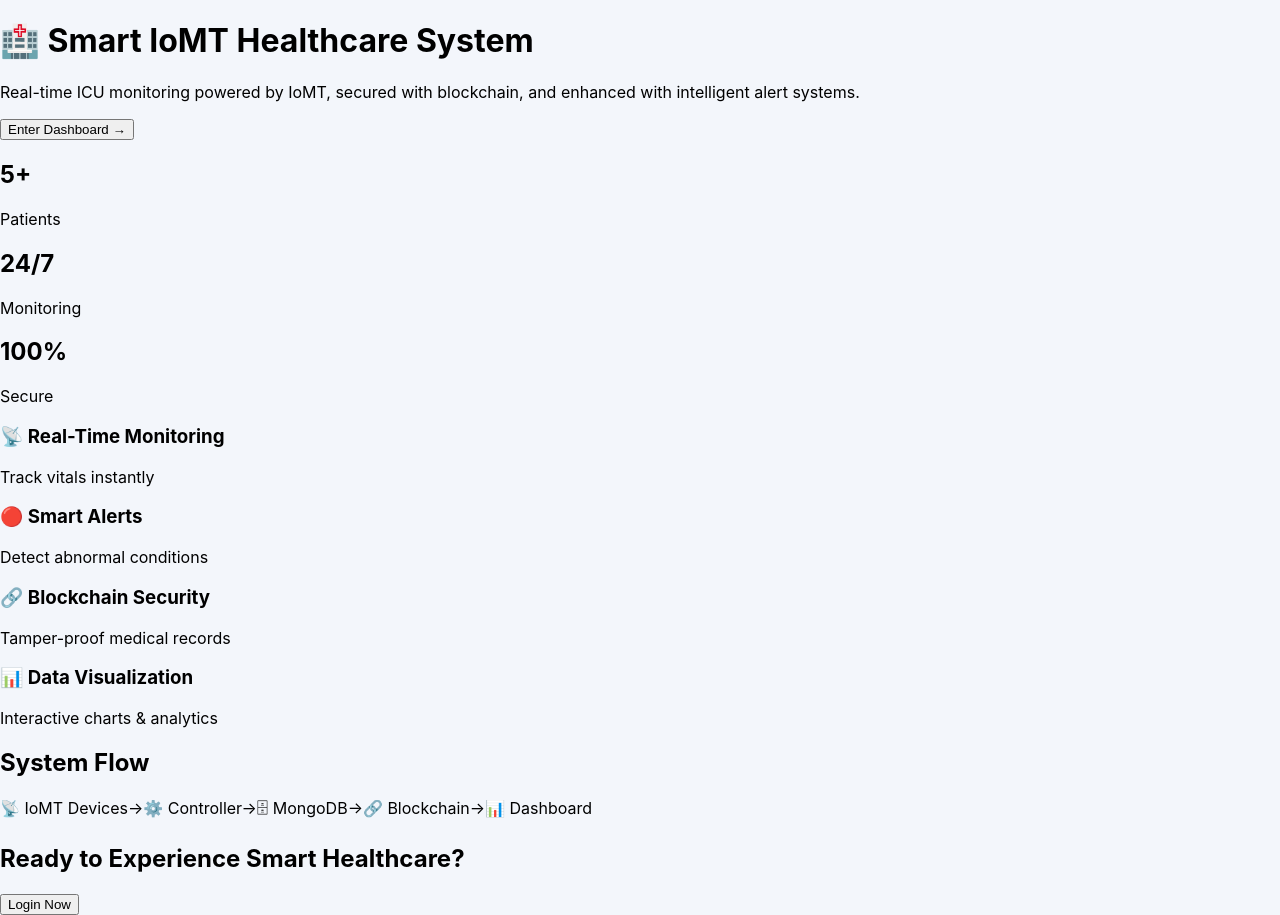
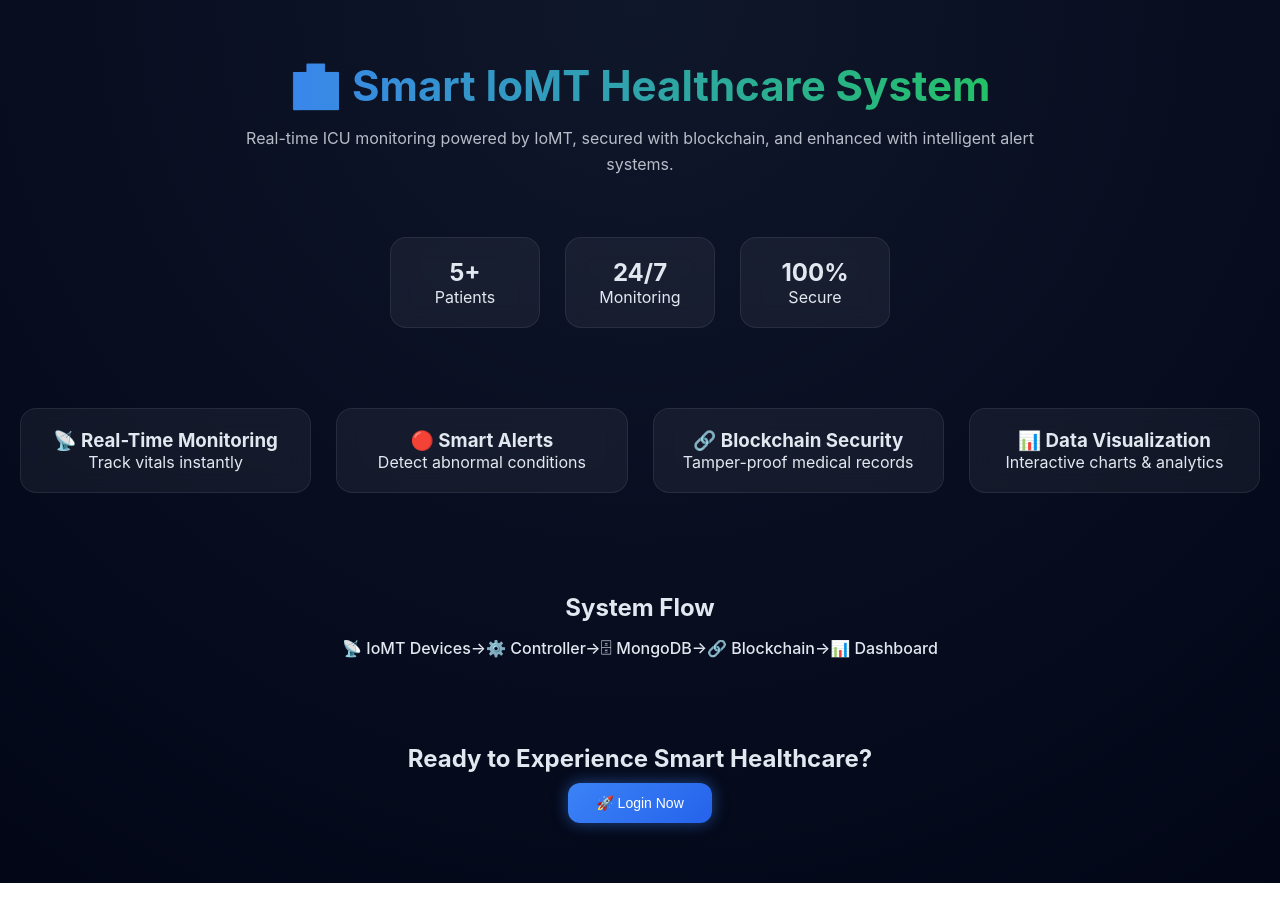
Before and after one commit to shash0912/iot-healthcare, a React (Create React App) app in the folder frontend/: page / in a window 1280 px wide. After the commit the page ends 883 px from the top, so only its background shows below. Built offline with nearby package versions, Linux system fonts and the light colour scheme.

Commit message:
UI updates + fixes

```diff
--- a/frontend/package.json
+++ b/frontend/package.json
@@ -8,10 +8,11 @@
     "@testing-library/react": "^16.3.2",
     "@testing-library/user-event": "^13.5.0",
     "framer-motion": "^12.38.0",
-    "react": "^19.2.5",
-    "react-dom": "^19.2.5",
+    "react": "^18.3.1",
+    "react-dom": "^18.3.1",
     "react-router-dom": "^7.14.2",
     "react-scripts": "5.0.1",
+    "recharts": "^2.12.7",
     "web-vitals": "^2.1.4"
   },
   "scripts": {
--- a/frontend/src/App.css
+++ b/frontend/src/App.css
@@ -1,71 +1,195 @@
-/* GLOBAL */
+/* ================= GLOBAL ================= */
 body {
   margin: 0;
-  font-family: "Segoe UI", sans-serif;
-  background: linear-gradient(135deg, #020617, #0f172a);
-  color: white;
+  font-family: "Inter", "Segoe UI", sans-serif;
+  background: radial-gradient(circle at top, #0f172a, #020617);
+  color: #e2e8f0;
 }
 
-/* MAIN */
-.home {
-  min-height: 100vh;
-  padding: 40px;
+/* ================= APP LAYOUT ================= */
+.app {
+  display: flex;
 }
 
-/* HERO */
-.hero {
-  text-align: center;
-  margin-top: 100px;
+.main {
+  flex: 1;
+  padding: 30px;
 }
 
-.hero h1 {
-  background: linear-gradient(to right, #3b82f6, #22c55e);
-
-  -webkit-background-clip: text;
-  background-clip: text;
-
-  -webkit-text-fill-color: transparent;
+/* ================= HEADER ================= */
+.header {
+  display: flex;
+  justify-content: space-between;
+  align-items: center;
+  margin-bottom: 25px;
 }
 
-.hero p {
-  max-width: 650px;
-  margin: 20px auto;
-  opacity: 0.8;
-  line-height: 1.6;
+.header h2 {
+  font-size: 24px;
+  font-weight: 600;
 }
 
-.hero button {
-  margin-top: 25px;
-  padding: 12px 28px;
-  background: #2563eb;
-  border: none;
+.header p {
+  opacity: 0.7;
+}
+
+/* ================= SEARCH ================= */
+.search {
+  width: 100%;
+  padding: 12px;
   border-radius: 10px;
+  border: 1px solid #1e293b;
+  background: #020617;
   color: white;
-  cursor: pointer;
-  font-size: 15px;
+  margin-bottom: 25px;
+  outline: none;
+}
+
+.search:focus {
+  border-color: #3b82f6;
+}
+
+/* ================= CARDS ================= */
+.card {
+  background: rgba(15, 23, 42, 0.75);
+  border: 1px solid #1e293b;
+  border-radius: 16px;
+  padding: 20px;
+  margin-bottom: 25px;
+  backdrop-filter: blur(14px);
+  box-shadow: 0 10px 30px rgba(0,0,0,0.4);
   transition: 0.3s;
 }
 
-.hero button:hover {
-  background: #1d4ed8;
-  transform: scale(1.05);
+.card:hover {
+  transform: translateY(-4px);
 }
 
-/* GLASS EFFECT */
-.glass {
-  background: rgba(255, 255, 255, 0.07);
-  border-radius: 14px;
-  padding: 20px;
-  backdrop-filter: blur(12px);
-  box-shadow: 0 4px 30px rgba(0,0,0,0.3);
+/* ================= KPI GRID ================= */
+.card-grid {
+  display: grid;
+  grid-template-columns: repeat(auto-fit, minmax(180px, 1fr));
+  gap: 20px;
+  margin-bottom: 25px;
 }
 
-/* STATS */
+.card-grid .card {
+  text-align: center;
+}
+
+/* KPI COLORS */
+.blue { border-left: 4px solid #3b82f6; }
+.green { border-left: 4px solid #22c55e; }
+.red { border-left: 4px solid #ef4444; }
+
+/* ================= PATIENT GRID ================= */
+.grid {
+  display: grid;
+  grid-template-columns: repeat(auto-fill, minmax(220px, 1fr));
+  gap: 15px;
+}
+
+/* ================= PATIENT CARD ================= */
+.patient-card {
+  background: #020617;
+  border: 1px solid #1e293b;
+  border-radius: 12px;
+  padding: 15px;
+  transition: 0.3s;
+}
+
+.patient-card:hover {
+  transform: scale(1.03);
+}
+
+.patient-card h4 {
+  margin-bottom: 10px;
+}
+
+/* STATUS BADGE */
+.patient-card span {
+  display: inline-block;
+  margin-top: 10px;
+  padding: 5px 10px;
+  border-radius: 8px;
+  font-size: 12px;
+  font-weight: 500;
+}
+
+.NORMAL {
+  background: rgba(34,197,94,0.2);
+  color: #22c55e;
+}
+
+.CRITICAL {
+  background: rgba(239,68,68,0.2);
+  color: #ef4444;
+}
+
+/* 🔴 CRITICAL GLOW */
+.critical {
+  border: 1px solid #ef4444;
+  animation: pulseRed 1.2s infinite;
+}
+
+@keyframes pulseRed {
+  0% { box-shadow: 0 0 10px rgba(239,68,68,0.4); }
+  50% { box-shadow: 0 0 25px rgba(239,68,68,0.8); }
+  100% { box-shadow: 0 0 10px rgba(239,68,68,0.4); }
+}
+
+/* ================= CHART ================= */
+.recharts-wrapper {
+  font-size: 12px;
+}
+
+/* DOT ANIMATION */
+.recharts-dot {
+  animation: pulse 1.5s infinite;
+}
+
+@keyframes pulse {
+  0% { transform: scale(1); opacity: 0.6; }
+  50% { transform: scale(1.3); opacity: 1; }
+  100% { transform: scale(1); opacity: 0.6; }
+}
+
+/* ================= HOME PAGE ================= */
+.home {
+  min-height: 100vh;
+  padding: 60px 20px;
+
+  display: flex;                /* 🔥 important */
+  flex-direction: column;
+  justify-content: space-between; /* 🔥 pushes CTA to bottom */
+}
+/* ================= CTA ================= */
+.cta {
+  text-align: center;
+
+  display: flex;
+  flex-direction: column;
+  align-items: center;   /* 🔥 center horizontally */
+  justify-content: center;
+
+  margin-top: 80px;
+}
+
+.cta h2 {
+  margin-bottom: 10px;
+}
+
+/* make button look premium */
+.cta .btn.primary {
+  background: linear-gradient(135deg, #3b82f6, #2563eb);
+  box-shadow: 0 0 15px rgba(59,130,246,0.5);
+}
+/* ================= STATS ================= */
 .stats {
   display: flex;
   justify-content: center;
-  gap: 30px;
-  margin-top: 80px;
+  gap: 25px;
+  margin-top: 60px;
   flex-wrap: wrap;
 }
 
@@ -74,107 +198,96 @@ body {
   text-align: center;
 }
 
-.stat h2 {
-  font-size: 32px;
-  color: #3b82f6;
+/* HERO */
+.hero {
+  text-align: center;
+  max-width: 800px;
+  margin: auto;
+}
+
+.hero h1 {
+  font-size: 42px;
+  font-weight: 700;
+  background: linear-gradient(to right, #3b82f6, #22c55e);
+
+  -webkit-background-clip: text;
+  background-clip: text;          /* ✅ add this */
+
+  -webkit-text-fill-color: transparent;
+}
+
+.hero p {
+  margin-top: 15px;
+  opacity: 0.8;
+  line-height: 1.6;
+}
+
+/* BUTTONS */
+.hero-buttons {
+  margin-top: 25px;
+  display: flex;
+  justify-content: center;
+  gap: 15px;
+}
+
+.btn {
+  padding: 12px 28px;
+  border-radius: 12px;
+  border: none;
+  cursor: pointer;
+  font-size: 14px;
+  transition: 0.3s;
+}
+
+.primary {
+  background: linear-gradient(135deg, #3b82f6, #2563eb);
+  color: white;
+}
+
+.secondary {
+  background: rgba(255,255,255,0.1);
+  color: white;
+}
+
+.btn:hover {
+  transform: scale(1.05);
+}
+
+/* GLASS EFFECT */
+.glass {
+  background: rgba(255,255,255,0.05);
+  border: 1px solid rgba(255,255,255,0.08);
+  backdrop-filter: blur(12px);
+  border-radius: 16px;
+  padding: 20px;
 }
 
 /* FEATURES */
 .features {
-  display: flex;
-  justify-content: center;
+  margin-top: 80px;
+  display: grid;
+  grid-template-columns: repeat(auto-fit, minmax(220px, 1fr));
   gap: 25px;
-  margin-top: 90px;
-  flex-wrap: wrap;
 }
 
 .feature-card {
-  width: 240px;
   text-align: center;
   transition: 0.3s;
 }
 
-.feature-card h3 {
-  margin-bottom: 10px;
-}
-
-.feature-card p {
-  opacity: 0.8;
-}
-
 .feature-card:hover {
   transform: translateY(-8px);
+  box-shadow: 0 10px 30px rgba(0,0,0,0.5);
 }
 
 /* WORKFLOW */
 .workflow {
+  margin-top: 100px;
   text-align: center;
-  margin-top: 100px;
-}
-
-.workflow h2 {
-  margin-bottom: 20px;
 }
 
 .flow {
-  display: flex;
-  justify-content: center;
-  gap: 15px;
-  flex-wrap: wrap;
+  margin-top: 15px;
+  display: inline-block;
   font-weight: 500;
-  opacity: 0.9;
 }
-
-/* CTA */
-.cta {
-  text-align: center;
-  margin-top: 120px;
-}
-
-.cta button {
-  margin-top: 20px;
-  padding: 12px 28px;
-  background: #16a34a;
-  border: none;
-  border-radius: 10px;
-  color: white;
-  cursor: pointer;
-  transition: 0.3s;
-}
-
-.cta button:hover {
-  background: #15803d;
-  transform: scale(1.05);
-}
-.recharts-dot {
-  animation: pulse 1.5s infinite;
-}
-
-@keyframes pulse {
-  0% { transform: scale(1); opacity: 0.7; }
-  50% { transform: scale(1.4); opacity: 1; }
-  100% { transform: scale(1); opacity: 0.7; }
-}
-/* 🔥 ICU GLOW EFFECT */
-.recharts-line path {
-  filter: drop-shadow(0 0 6px rgba(59, 130, 246, 0.6));
-}
-
-.recharts-line:nth-child(2) path {
-  filter: drop-shadow(0 0 6px rgba(239, 68, 68, 0.7));
-}
-
-.recharts-line:nth-child(3) path {
-  filter: drop-shadow(0 0 6px rgba(34, 197, 94, 0.7));
-}
-
-/* 🔴 CRITICAL BLINK */
-.critical {
-  animation: blink 1s infinite;
-}
-
-@keyframes blink {
-  0% { box-shadow: 0 0 10px red; }
-  50% { box-shadow: 0 0 20px red; }
-  100% { box-shadow: 0 0 10px red; }
-}
--- a/frontend/src/App.js
+++ b/frontend/src/App.js
@@ -9,6 +9,7 @@ import BlockchainLogs from "./pages/BlockchainLogs";
 import AlertHistory from "./pages/AlertHistory";
 import PatientHistory from "./pages/PatientHistory";
 import Home from "./pages/Home";
+import './App.css';
 
 function AnimatedRoutes() {
   const location = useLocation();
--- a/frontend/src/index.css
+++ b/frontend/src/index.css
@@ -1,125 +1,11 @@
-:root {
-  --bg: #f3f6fb;
-  --card: #ffffff;
-  --primary: #2563eb;
-  --accent: #06b6d4;
-  --danger: #ef4444;
-  --success: #10b981;
-  --text: #0f172a;
+/* ===== GLOBAL RESET ONLY ===== */
+
+* {
+  margin: 0;
+  padding: 0;
+  box-sizing: border-box;
 }
 
 body {
-  margin: 0;
   font-family: "Inter", "Segoe UI", sans-serif;
-  background: var(--bg);
 }
-
-/* Layout */
-.app {
-  display: flex;
-}
-
-/* Sidebar */
-.sidebar {
-  width: 230px;
-  height: 100vh;
-  background: linear-gradient(180deg, #0f172a, #1e293b);
-  color: white;
-  padding: 25px;
-}
-
-.sidebar h2 {
-  margin-bottom: 40px;
-}
-
-.sidebar a {
-  display: block;
-  margin: 14px 0;
-  color: #cbd5e1;
-  text-decoration: none;
-}
-
-.sidebar a:hover {
-  color: white;
-}
-
-/* Main */
-.main {
-  flex: 1;
-  padding: 25px;
-}
-
-/* Header */
-.header-bar {
-  display: flex;
-  justify-content: space-between;
-  margin-bottom: 20px;
-}
-
-.patient-name {
-  font-size: 22px;
-  font-weight: bold;
-}
-
-/* Cards */
-.card {
-  background: var(--card);
-  padding: 18px;
-  border-radius: 14px;
-  box-shadow: 0 6px 20px rgba(0,0,0,0.08);
-  transition: 0.3s;
-}
-
-.card:hover {
-  transform: translateY(-4px);
-}
-
-/* Grid */
-.grid {
-  display: grid;
-  grid-template-columns: repeat(auto-fit, minmax(220px,1fr));
-  gap: 18px;
-}
-
-/* Status */
-.normal {
-  color: var(--success);
-  font-weight: bold;
-}
-
-.critical {
-  color: var(--danger);
-  font-weight: bold;
-}
-
-/* Login */
-.login-bg {
-  height: 100vh;
-  display: flex;
-  justify-content: center;
-  align-items: center;
-  background: linear-gradient(135deg, #0f172a, #2563eb);
-}
-
-.login-card {
-  background: white;
-  padding: 30px;
-  border-radius: 14px;
-  width: 320px;
-  text-align: center;
-}
-
-.login-card input {
-  width: 100%;
-  padding: 10px;
-  margin: 10px 0;
-}
-
-.login-card button {
-  width: 100%;
-  padding: 10px;
-  background: var(--primary);
-  color: white;
-  border: none;
-  border-radius: 8px;
-}
--- a/frontend/src/pages/Home.js
+++ b/frontend/src/pages/Home.js
@@ -1,5 +1,6 @@
-import { useNavigate } from "react-router-dom";
+import { useNavigate, Link } from "react-router-dom";
 import { motion } from "framer-motion";
+import "../App.css";
 
 function Home() {
   const navigate = useNavigate();
@@ -20,10 +21,6 @@ function Home() {
           Real-time ICU monitoring powered by IoMT, secured with blockchain,
           and enhanced with intelligent alert systems.
         </p>
-
-        <button onClick={() => navigate("/login")}>
-          Enter Dashboard →
-        </button>
       </motion.div>
 
       {/* STATS */}
@@ -94,8 +91,12 @@ function Home() {
       >
         <h2>Ready to Experience Smart Healthcare?</h2>
 
-        <button onClick={() => navigate("/login")}>
-          Login Now
+        {/* ✅ FIXED BUTTON */}
+        <button
+          className="btn primary"
+          onClick={() => navigate("/login")}
+        >
+          🚀 Login Now
         </button>
       </motion.div>
 
```
Also changed, not shown: frontend/src/Home.js (+101 -11 lines), frontend/src/pages/AdminDashboard.js (+24 -21 lines), 1 other file (tests, documents, lock files or other folders).
